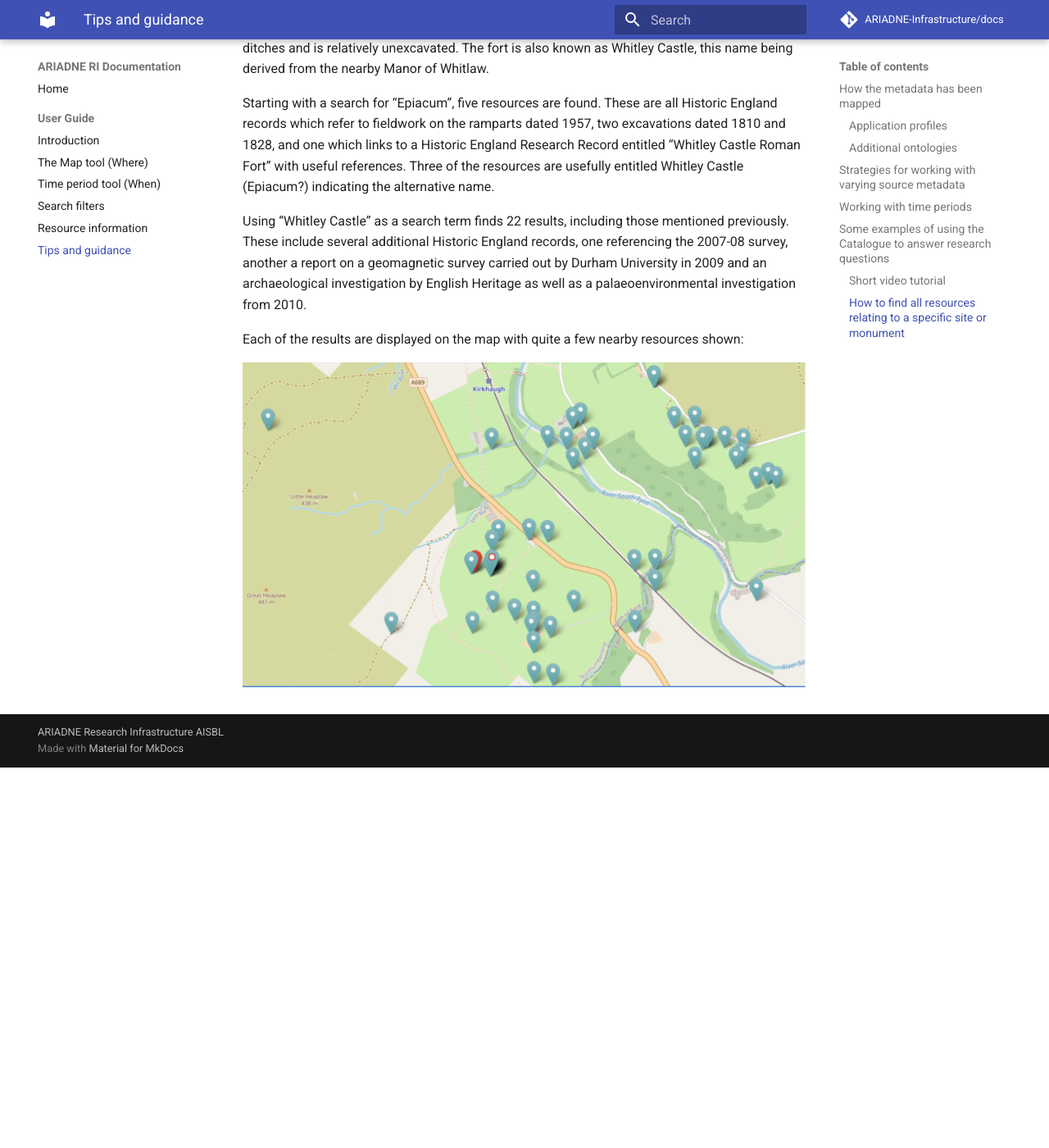
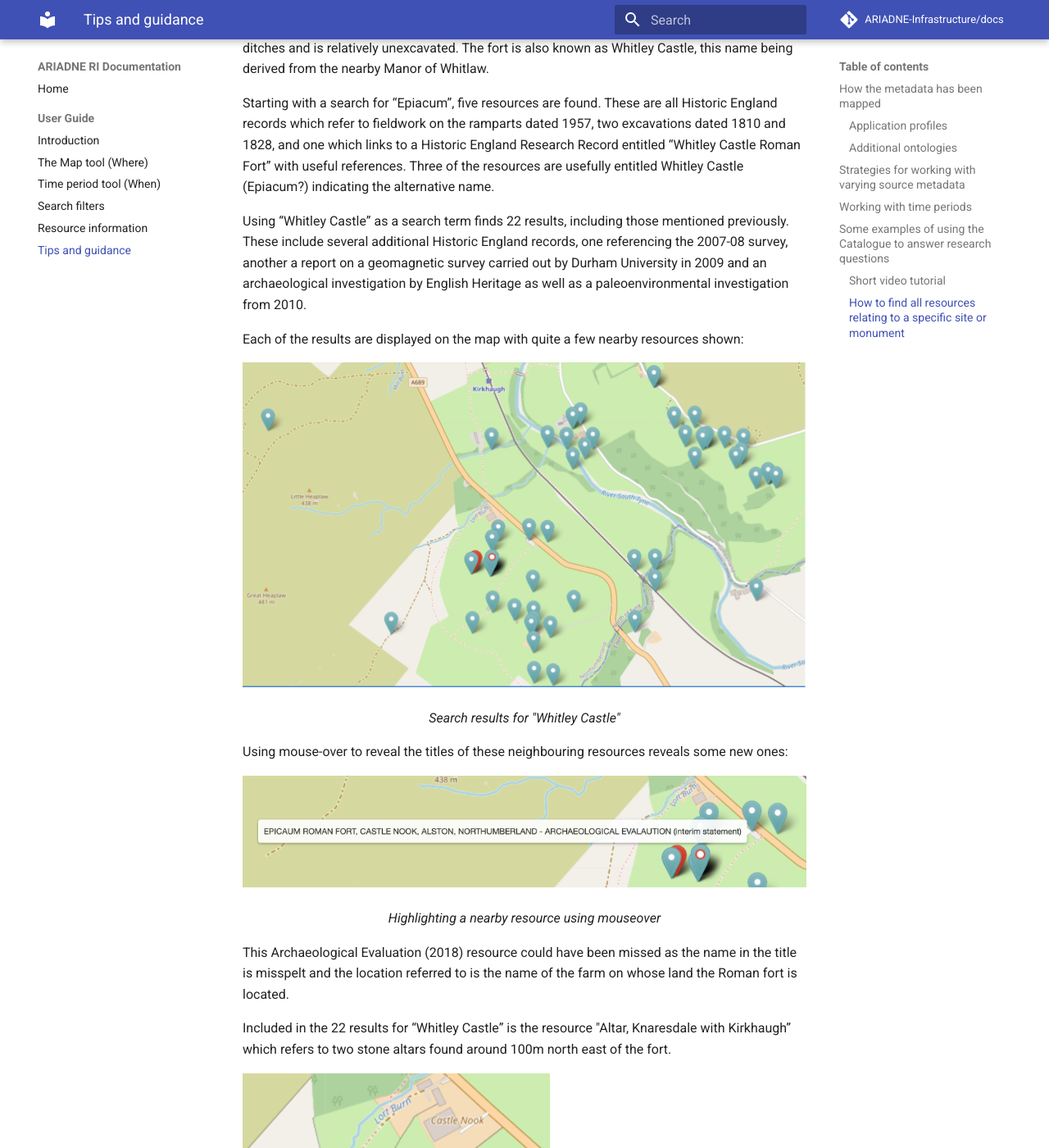
Before and after one commit to uoy-ads/hsds-data-catalogue-docs, an MkDocs documentation site: the page built from docs/Portal_User_Guide/Section-6_Tips_and_guidance.md, in a window 1280 px wide and 1400 px high, scrolled down 2739 px. Shown: the whole window at 82% size. Built offline with MkDocs 1.6.1 and Material for MkDocs 9.7.7, drawn with Linux system fonts in a browser that asks for light colours; comment, search, counter and statistics services are not loaded; before the commit the page ends 3675 px from its top, so only the background shows below that; some of the changed text lies outside the part shown.

Commit message:
Update Section-6_Tips_and_guidance.md

```diff
--- a/docs/Portal_User_Guide/Section-6_Tips_and_guidance.md
+++ b/docs/Portal_User_Guide/Section-6_Tips_and_guidance.md
@@ -39,8 +39,23 @@ Epiacum is a Roman Fort located near the town of Alston, Cumbria on the border w
 
 Starting with a search for “Epiacum”, five resources are found. These are all Historic England records which refer to fieldwork on the ramparts dated 1957,  two excavations dated 1810 and 1828, and one which links to a Historic England Research Record entitled “Whitley Castle Roman Fort” with useful references. Three of the resources are usefully entitled Whitley Castle (Epiacum?) indicating the alternative name.
 
-Using “Whitley Castle” as a search term finds 22 results, including those mentioned previously. These include several additional Historic England records, one referencing the 2007-08 survey,  another a report on a geomagnetic survey carried out by Durham University in 2009 and an archaeological investigation by English Heritage as well as a palaeoenvironmental investigation from 2010.
+Using “Whitley Castle” as a search term finds 22 results, including those mentioned previously. These include several additional Historic England records, one referencing the 2007-08 survey,  another a report on a geomagnetic survey carried out by Durham University in 2009 and an archaeological investigation by English Heritage as well as a paleoenvironmental investigation from 2010.
 
  Each of the results are displayed on the map with quite a few nearby resources shown:
 
-![alt text](../assets/46-Epiacum_map_with_resources.png)
+![Whitley Castle resources shown on map](../assets/46-Epiacum_map_with_resources.png)
+<p align="center"><I>Search results for "Whitley Castle"</I></p>
+
+Using mouse-over to reveal the titles of these neighbouring resources reveals some new ones:
+
+![Whitley Castle nearby resource](../assets/47-Epiacum_resource_illustration.png)
+<p align="center"><I>Highlighting a nearby resource using mouseover</I></p>
+
+This Archaeological Evaluation (2018) resource could have been missed as the name in the title is misspelt and the location referred to is the name of the farm on whose land the Roman fort is located.
+
+Included in the 22 results for “Whitley Castle” is the resource "Altar, Knaresdale with Kirkhaugh” which refers to two stone altars found around 100m north east of the fort.
+
+![Whitley Castle nearby resource - Roman altars](../assets/48-Epiacum_Roman_altars.png)
+<p align="center"><I>More nearby resources - Roman altars</I></p>
+
+Next to this resource is a second one entitled “Two roman altars were found…” which was not included in the results as the Parish name of “Knaresdale with Kirkhaugh” was used as the location and not “Whitley Castle” nor “Epiacum”. This record also mentions a (lost) third altar and that some coins were also found which is additional information.
```
